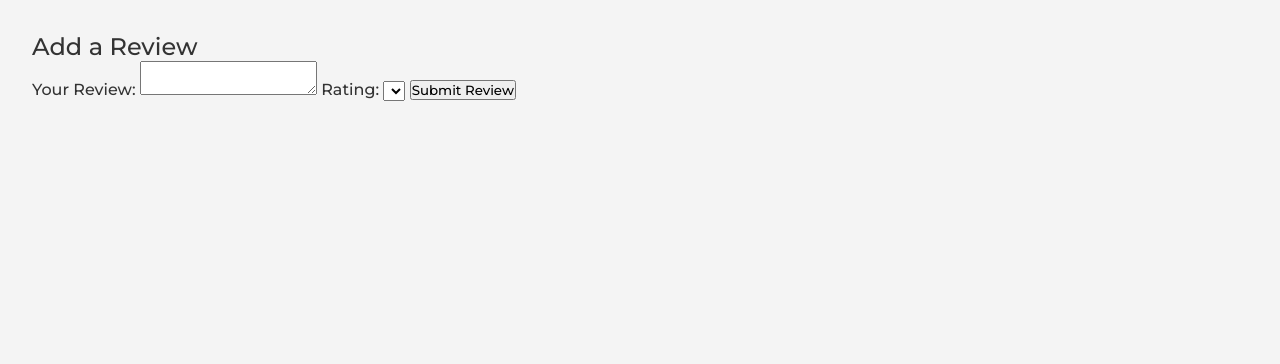
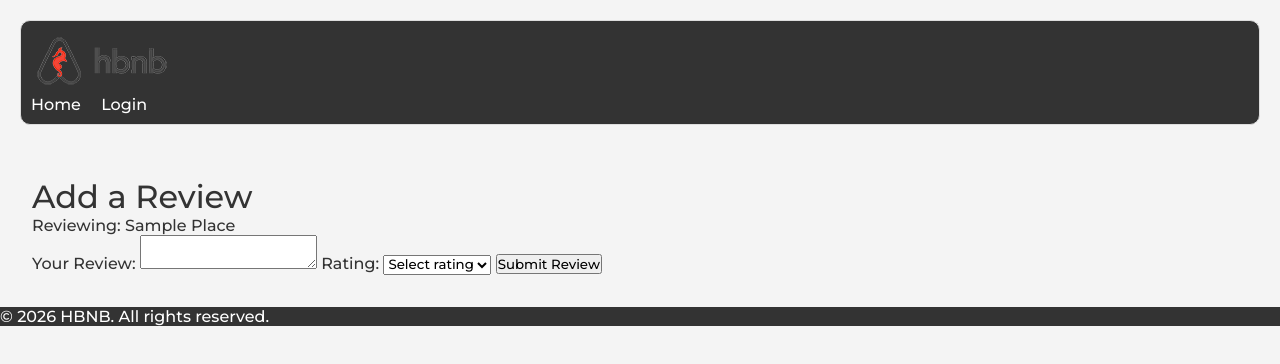
Before and after one commit to khuloud0/holbertonschool-hbnb, a plain HTML site: page Part4/add_review.html in a window 1280 px wide. Drawn offline with Linux system fonts and the light colour scheme.

Commit message:
Update add_review.html

```diff
--- a/Part4/add_review.html
+++ b/Part4/add_review.html
@@ -5,21 +5,48 @@
     <meta name="viewport" content="width=device-width, initial-scale=1.0">
     <title>Add Review</title>
     <link rel="stylesheet" href="styles.css">
+    <link rel="icon" type="image/png" href="images/icon.png">
 </head>
 <body>
+
+    <!-- Header -->
+    <header>
+        <img src="images/logo.png" alt="HBNB Logo" class="logo">
+        <nav>
+            <a href="index.html">Home</a>
+            <a href="login.html" class="login-button">Login</a>
+        </nav>
+    </header>
+
+    <!-- Main Content -->
     <main>
-        <!-- Add something to idfentify the place you're reviewing -->
+        <h1>Add a Review</h1>
+
+        <!-- Static place identification -->
+        <p><strong>Reviewing:</strong> Sample Place</p>
+
         <form id="review-form">
-            <h2>Add a Review</h2>
             <label for="review">Your Review:</label>
             <textarea id="review" name="review" required></textarea>
+
             <label for="rating">Rating:</label>
             <select id="rating" name="rating" required>
-                <!-- Options for rating -->
+                <option value="">Select rating</option>
+                <option value="1">1 - Very bad</option>
+                <option value="2">2 - Bad</option>
+                <option value="3">3 - Average</option>
+                <option value="4">4 - Good</option>
+                <option value="5">5 - Excellent</option>
             </select>
+
             <button type="submit">Submit Review</button>
         </form>
     </main>
-    <script src="scripts.js"></script>
+
+    <!-- Footer -->
+    <footer>
+        <p>© 2026 HBNB. All rights reserved.</p>
+    </footer>
+
 </body>
 </html>
```
